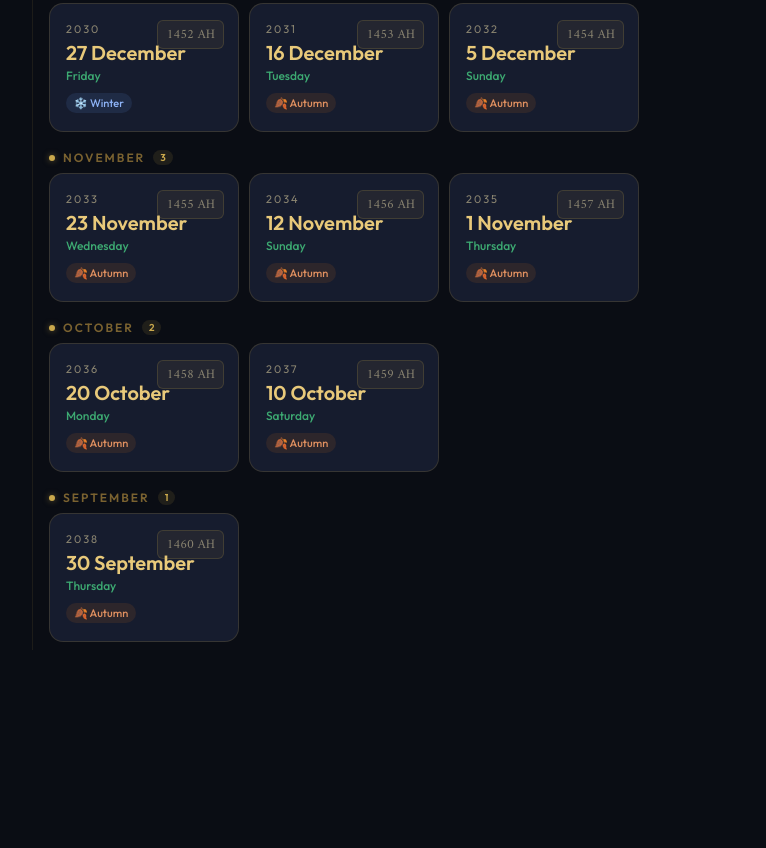
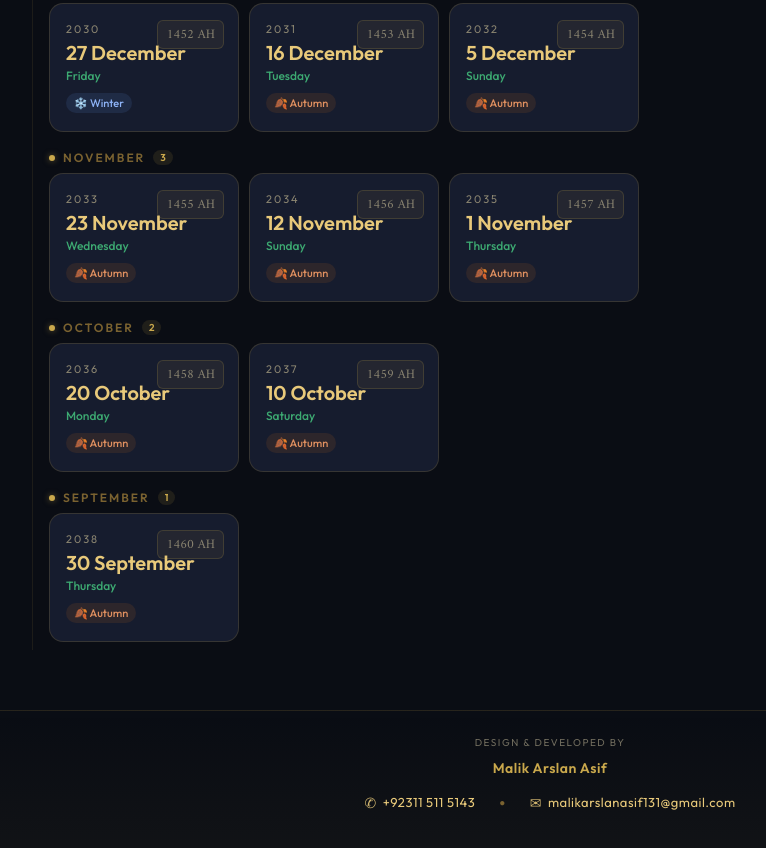
Before and after one commit to malikarslanasif131/ramadan-calendar, a plain HTML site: page index.html in a window 1280 px wide. Shown: the part 8951-9799 px from the top of the page, without its empty margins (90-856 px from the left). Before the commit the page ends 9661 px from the top, so only its background shows below. Drawn offline with Linux system fonts and the light colour scheme.

Commit message:
Update footer

```diff
--- a/index.html
+++ b/index.html
@@ -591,6 +591,33 @@
   <div class="icon">🌙</div>
   <p>No Ramadan dates match your filters.</p>
 </div>
+<!-- Footer -->
+<footer
+  style="position:relative;z-index:2;text-align:center;padding:24px 16px 30px;margin-top:auto;background:linear-gradient(180deg,transparent,rgba(201,168,76,0.04));border-top:1px solid rgba(201,168,76,0.12);">
+  <div style="font-size:12px;color:var(--text-muted);letter-spacing:0.5px;line-height:1.6;">
+    <span
+      style="display:block; margin-bottom:6px; text-transform:uppercase; font-size:10px; letter-spacing:1.5px; opacity:0.8;">Design
+      & Developed by</span>
+    <span style="color:var(--gold);font-weight:600;font-size:14px; display:block; margin-bottom:8px;">Malik Arslan
+      Asif</span>
+
+    <div style="display:flex; justify-content:center; align-items:center; gap:16px; flex-wrap:wrap;">
+      <!-- Phone -->
+      <a href="tel:+923115115143"
+        style="color:var(--gold-light);text-decoration:none;display:inline-flex;align-items:center;gap:6px;font-size:13px;transition:all 0.2s; padding:4px 8px; border-radius:4px;">
+        <span style="font-size:14px; opacity:0.9;">✆</span> +92311 511 5143
+      </a>
+
+      <span style="color:var(--gold-dim); font-size:10px;">●</span>
+
+      <!-- Email -->
+      <a href="mailto:malikarslanasif131@gmail.com"
+        style="color:var(--gold-light);text-decoration:none;display:inline-flex;align-items:center;gap:6px;font-size:13px;transition:all 0.2s; padding:4px 8px; border-radius:4px;">
+        <span style="font-size:14px; opacity:0.9;">✉</span> malikarslanasif131@gmail.com
+      </a>
+    </div>
+  </div>
+</footer>
 
 <script>
 // ── DATA ──────────────────────────────────────────────────────────────────────
```
